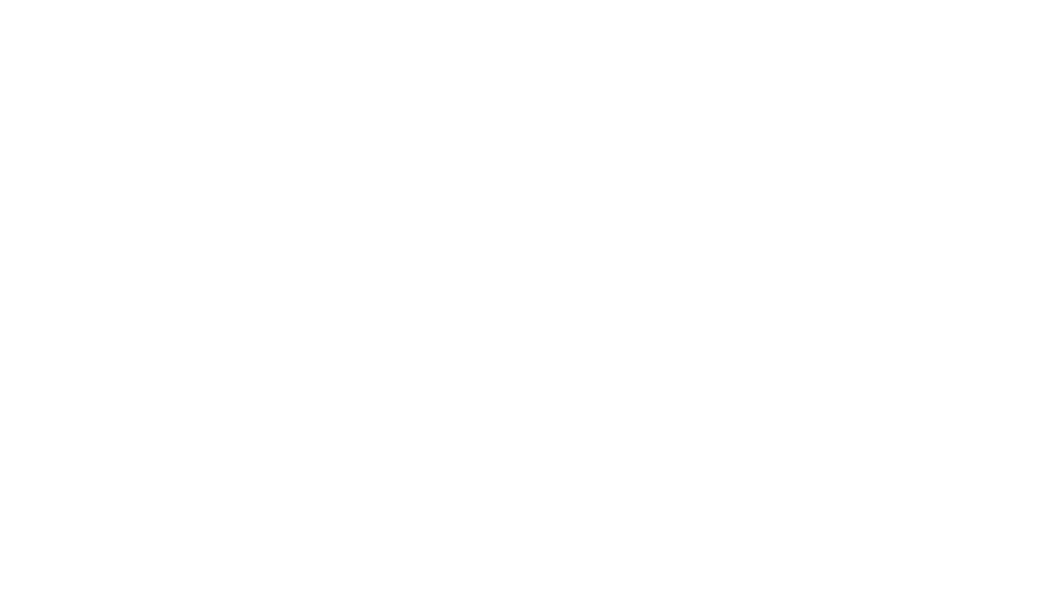
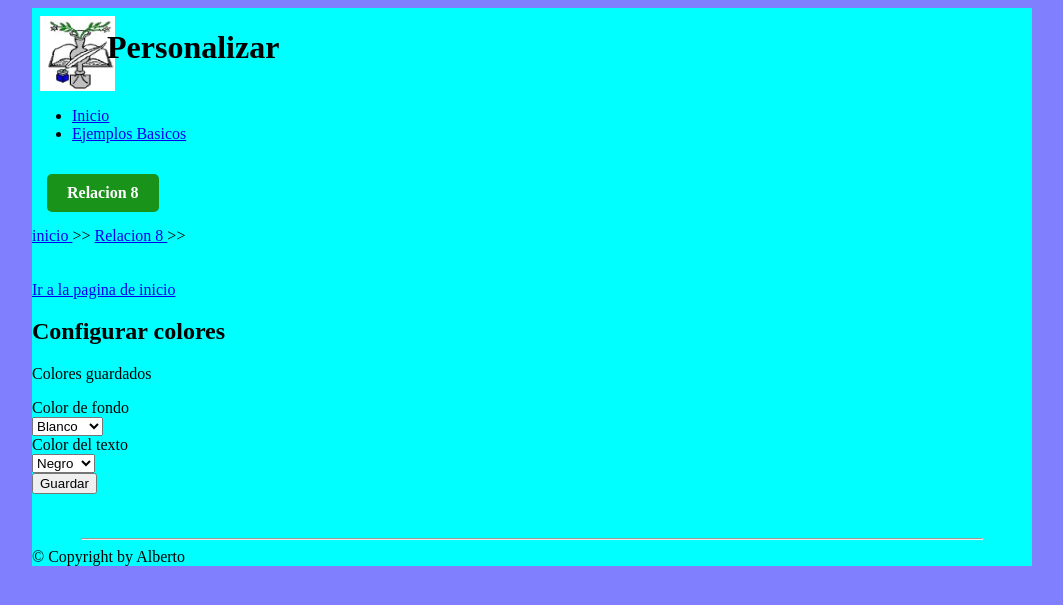
Before and after one commit to atorcas14/26-27-relacion8, a PHP site: page /aplicacion/personalizar/personalizar.php in a window 1280 px wide. Before the commit the part shown is empty. Shown: the top 605 px of the page, without its empty margins (108-1171 px from the left). Run offline with PHP 8.4, Linux system fonts and the light colour scheme.

Commit message:
siguiendo con la relacion8

```diff
--- a/web/aplicacion/personalizar/personalizar.php
+++ b/web/aplicacion/personalizar/personalizar.php
@@ -0,0 +1,95 @@
+<?php
+include_once(dirname(__FILE__) . "/../../cabecera.php");
+//controlador
+
+$barra=[
+     [
+       "TEXTO"=> "inicio",
+       "LINK" =>"/index.php",
+     ],
+       [
+       "TEXTO"=> "Relacion 8" ,
+       "LINK" => "/aplicacion/personalizar/index.php",
+     ],
+     [
+        "TEXTO" => "Personalizar"
+     ]
+];
+
+//Variables
+$errores = [];
+$guardado = false;
+$actual = dameColoresPersonalizados();
+$datos = ["fondo" => $actual["fondo"], "texto" => $actual["texto"]];
+
+if (isset($_POST["guardar"])) {
+    $fondo = (isset($_POST["fondo"]) && is_string($_POST["fondo"])) ? $_POST["fondo"] : "";
+    $texto = (isset($_POST["texto"]) && is_string($_POST["texto"])) ? $_POST["texto"] : "";
+    $datos = ["fondo" => $fondo, "texto" => $texto];
+
+    if (!array_key_exists($fondo, COLORESFONDO)) $errores["fondo"][] = "Color de fondo no válido";
+    if (!array_key_exists($texto, COLORESTEXTO)) $errores["texto"][] = "Color de texto no válido";
+    if ($fondo === $texto && !$errores) {
+        $errores["texto"][] = "El texto y el fondo no pueden ser del mismo color";
+    }
+
+    if (!$errores) {
+        $caduca = time() + 60 * 60 * 24 * 365;
+        setcookie("color_fondo", $fondo, $caduca, "/");
+        setcookie("color_texto", $texto, $caduca, "/");
+        // La cookie no llega a $_COOKIE hasta la siguiente petición: se actualiza ya
+        $_COOKIE["color_fondo"] = $fondo;
+        $_COOKIE["color_texto"] = $texto;
+        $guardado = true;
+    }
+}
+
+//dibuja la plantilla de la vista
+inicioCabecera("PERSONALIZAR");
+cabecera();
+finCabecera();
+inicioCuerpo("Personalizar", $barra);
+cuerpo($datos, $errores, $guardado); //llamo a la vista
+finCuerpo();
+// **********************************************************
+
+//vista
+function cabecera() {}
+
+//Funcion que selecciona el color
+function selectColor(string $nombre, array $colores, string $seleccionado, array $errores)
+{
+    echo "<select name='$nombre'>";
+    foreach ($colores as $clave => $info) {
+        $sel = ($clave === $seleccionado) ? " selected" : "";
+        echo "<option value='" . htmlspecialchars($clave) . "'$sel>" . htmlspecialchars($info["nombre"]) . "</option>";
+    }
+    echo "</select><br>";
+    if (isset($errores[$nombre])) {
+        foreach ($errores[$nombre] as $e) {
+            echo "<span style='color:#b00020'>" . htmlspecialchars($e) . "</span><br>";
+        }
+    }
+}
+
+//vista
+function cuerpo($datos,$errores,$guardado)
+{
+?>
+
+    <br>
+    <br>
+    <a href="index.php">Ir a la pagina de inicio</a>
+    <div id="documento">
+        <h2>Configurar colores</h2>
+        <?php if($guardado) ?><p>Colores guardados</p>
+        <form method="post" action="<?php $_SERVER["PHP_SELF"]?>">
+            <label for="">Color de fondo</label> <br>
+            <?php selectColor("fondo", COLORESFONDO, $datos["fondo"], $errores)?>
+            <label for="">Color del texto</label> <br>
+            <?php selectColor("texto", COLORESTEXTO, $datos["texto"], $errores)?>
+            <input type="submit" value="Guardar" name="guardar">
+        </form>
+    </div>
+<?php
+}
--- a/web/aplicacion/plantilla/plantilla.php
+++ b/web/aplicacion/plantilla/plantilla.php
@@ -46,6 +46,7 @@ function finCabecera()
 ?>
     </head>
 <?php
+    estiloPersonalizado();
 }
 
 function inicioCuerpo(string $cabecera, array $barraUbi=[])
--- a/web/cabecera.php
+++ b/web/cabecera.php
@@ -58,8 +58,8 @@ const COLORESFONDO = [
  * @return array
  */
 function dameColoresPersonalizados():array{
-    $fondo = $_COOKIE["color fondo"] ?? "white";
-    $texto = $_COOKIE["color texto"] ?? "black";
+    $fondo = $_COOKIE["color_fondo"] ?? "white";
+    $texto = $_COOKIE["color_texto"] ?? "black";
     if(!is_string($fondo) || !array_key_exists($fondo, COLORESFONDO))
         $fondo = "white";
     if(!is_string($texto) || !array_key_exists($texto, COLORESTEXTO))
@@ -74,6 +74,6 @@ function dameColoresPersonalizados():array{
  */
 function estiloPersonalizado():string {
     $c = dameColoresPersonalizados();
-    return "<style>#documento{background-color: }". COLORESFONDO[$c["fondo"]["css"]].
-            "; color: ". COLORESTEXTO[$c["texto"]["css"]];
+    return "<style>#documento { background-color: " . COLORESFONDO[$c["fondo"]]["css"]
+        . "; color: " . COLORESTEXTO[$c["texto"]]["css"] . "; padding: 10px; }</style>";
 }
```
Also changed, not shown: web/aplicacion/personalizar/index.php (+6 -2 lines).
